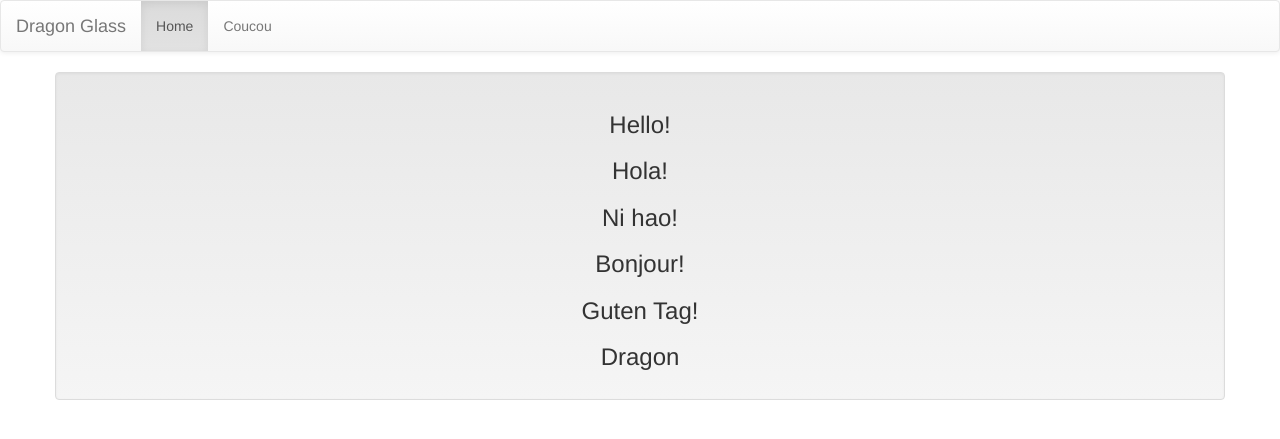
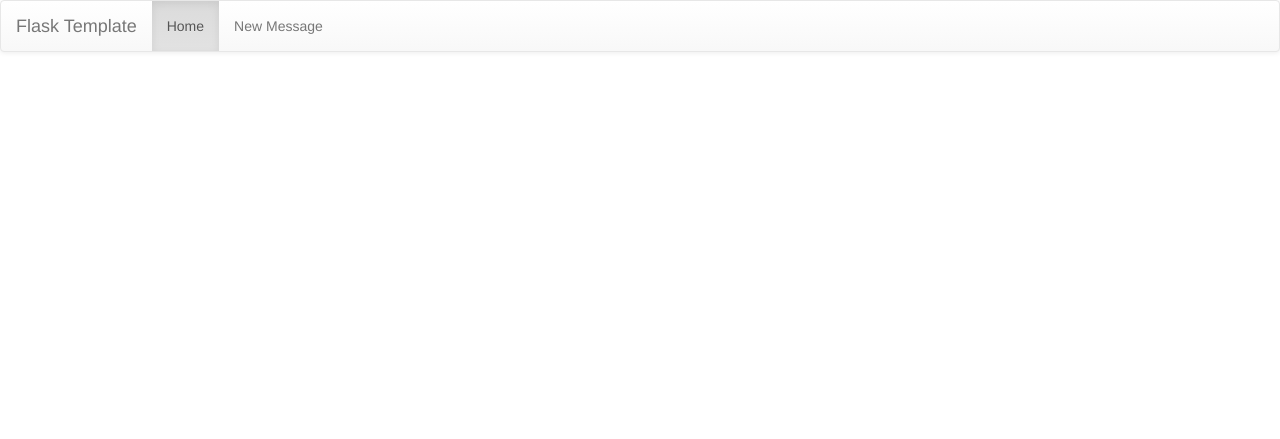
Before and after one commit to Yanze/first_flask, a Flask app: page / in a window 1280 px wide. Shown: the top 439 px of the page. Run offline with Flask 2, Linux system fonts and the light colour scheme; some libraries are stand-ins or nearby versions.

Commit message:
flask template

```diff
--- a/config.py
+++ b/config.py
@@ -1 +1,2 @@
 DEBUG = True
+SECRET_KEY = "Don't believe what you see."
--- a/first_flask/__init__.py
+++ b/first_flask/__init__.py
@@ -2,4 +2,4 @@
 from flask import Flask
 app = Flask(__name__)
 app.config.from_object('config')
-from first_flask import views
+from first_flask import views, models
--- /dev/null
+++ b/first_flask/models.py
@@ -0,0 +1,6 @@
+from datetime import datetime
+
+class Message():
+  def __init__(self, text):
+    self.text = text
+    self.date = datetime.utcnow()
--- /dev/null
+++ b/first_flask/static/css/style.css
@@ -0,0 +1,12 @@
+li{
+  list-style: none;
+}
+
+.flash{
+  color:gray;
+  text-align: center;
+  position: fixed;
+  left: 48%;
+  top: 11%;
+  font-size: small;
+}
--- a/first_flask/templates/base.html
+++ b/first_flask/templates/base.html
@@ -2,11 +2,12 @@
 <html lang="en">
 <head>
   <meta charset="UTF-8">
-  <title>{{lengend}}</title>
+  <title>{{title}}</title>
   <script src = "{{ url_for('static', filename='js/jquery-2.1.1.min.js')}}"></script>
   <script src = "{{ url_for('static', filename='js/bootstrap.min.js')}}"></script>
   <link rel="stylesheet" href="{{ url_for('static', filename='css/bootstrap.min.css')}}">
   <link rel="stylesheet" href="{{ url_for('static', filename ='css/bootstrap-theme.min.css')}}">
+  <link rel="stylesheet" href="{{ url_for('static', filename ='css/style.css')}}">
 </head>
 <body>
 <nav class="navbar navbar-default">
@@ -19,23 +20,30 @@
         <span class="icon-bar"></span>
         <span class="icon-bar"></span>
       </button>
-      <a class="navbar-brand" href="#">Dragon Glass</a>
+      <a class="navbar-brand" href="#">Flask Template</a>
     </div>
 
     <!-- Collect the nav links, forms, and other content for toggling -->
     <div class="collapse navbar-collapse" id="bs-example-navbar-collapse-1">
       <ul class="nav navbar-nav">
         <li {% if active_page=='index' %}class="active"{% endif %}><a  href="/">Home</a></li>
-        <li {% if active_page == 'coucou'%} class="active"{% endif%}><a href="/coucou">Coucou</a></li>
+        <li {% if active_page == 'message'%} class="active"{% endif%}><a href="/message">New Message</a></li>
       </ul>
 
     </div><!-- /.navbar-collapse -->
   </div><!-- /.container-fluid -->
 </nav>
 
-
+{% for message in get_flashed_messages() %}
+<div class="alert alert-success fade in">
+    <a href="#" class="close" data-dismiss="alert">&times;</a>
+    {{ message }}
+</div>
+{% endfor %}
 {% block main_content %}
 {% endblock %}
 
+
+
 </body>
 </html>
--- a/first_flask/templates/index.html
+++ b/first_flask/templates/index.html
@@ -1,12 +1,13 @@
 {% extends 'base.html' %}
 {% set active_page='index' %}
 {% block main_content %}
+
+{% if messages %}
 <div class="container well text-center">
-<h3>Hello!</h3>
-<h3>Hola!</h3>
-<h3>Ni hao!</h3>
-<h3>Bonjour!</h3>
-<h3>Guten Tag!</h3>
-<h3>{{ title }}</h3>
+{% for message in messages %}
+  <h3>{{message}}</h3>
+{% endfor%}
 </div>
+{% endif %}
+
 {% endblock %}
--- a/first_flask/views.py
+++ b/first_flask/views.py
@@ -1,13 +1,23 @@
 from first_flask import app
-from flask import render_template
+from flask import render_template, redirect, url_for, flash
+from .forms import MessageForm
 # content of the page
+
+messages = []
 
 @app.route("/index")
 @app.route("/")
 def index():
-    return render_template('index.html', title='Dragon', lengend='Gragon Glass')
+    return render_template('index.html', # render : affiche sth on screen
+                           title='title_sample',
+                           messages = messages)
 
-@app.route("/coucou")
-def coucou():
-    print(' coucou Requested')
-    return render_template('coucou.html')
+@app.route("/message", methods=['GET', 'POST'])
+def message():
+    form = MessageForm()
+    if form.validate_on_submit(): # if true, execute this code using POST
+        print('Post done: {}'.format(form.new_message.data)) # show input value
+        messages.append(form.new_message.data)
+        flash('Message sent!')
+        return redirect(url_for('index'))
+    return render_template('message.html', form=form) # if false, execute using GET
```
Also changed, not shown: first_flask/forms.py (added, +8 -0 lines), first_flask/requirement.txt (added, +8 -0 lines), first_flask/templates/coucou.html (deleted, +0 -7 lines), first_flask/templates/message.html (added, +36 -0 lines).
